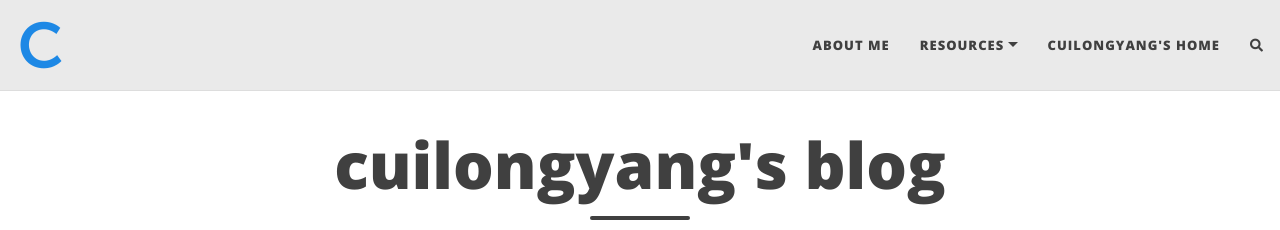
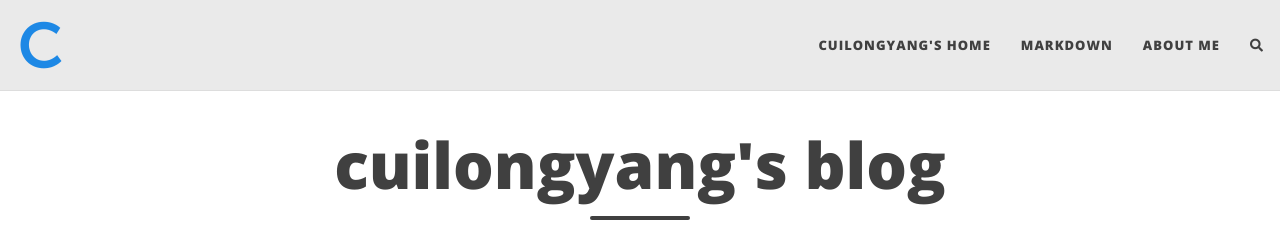
Before and after one commit to cuilongyang/cuilongyang.github.io, a Jekyll site: the page built from index.html, in a window 1280 px wide. Shown: the top 230 px of the page. Built offline with Jekyll 4.4.1, drawn with Linux system fonts in a browser that asks for light colours; nearby versions of some CDN libraries; the list of posts is cut into pages by our own code; comment, search, counter and statistics services are not loaded; some of the changed lines change nothing that is shown.

Commit message:
Update _config.yml

```diff
--- a/_config.yml
+++ b/_config.yml
@@ -14,11 +14,11 @@ author: cuilongyang
 # --- List of links in the navigation bar --- #
 
 navbar-links:
+
+
+  cuilongyang's home: "https://cuilongyang.com"
+  markdown: "https://www.markdowntutorial.com/"
   About Me: "aboutme"
-  Resources:
-
-    - Learn markdown: "https://www.markdowntutorial.com/"
-  cuilongyang's home: "https://cuilongyang.com"
 
 # --- Logo --- #
 
```
